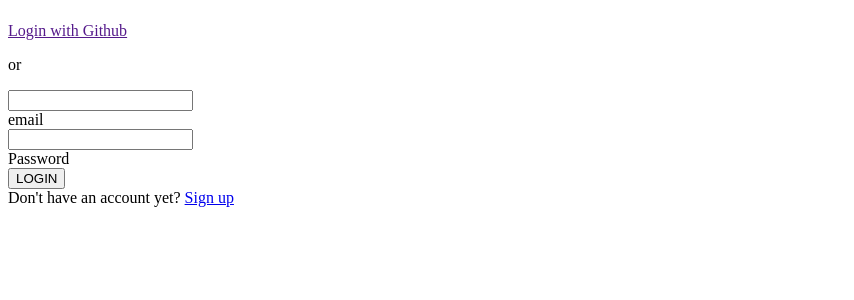
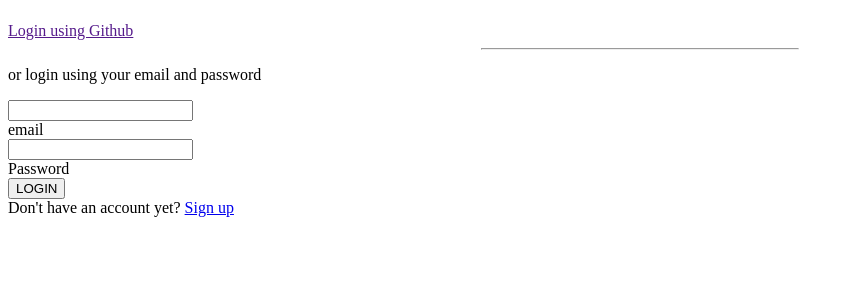
Before and after one commit to momotofu/Catalogger, a Flask app: template app/templates/login/login.html in a window 1280 px wide. Shown: the part 68-368 px from the top of the page, without its empty margins (0-854 px from the left). Run offline with Flask 2, Linux system fonts and the light colour scheme; the template is opened without the code that fills it: values that come from a table or form of the project are taken from there, others are empty.

Commit message:
styled github oauth button

```diff
--- a/app/templates/app.js
+++ b/app/templates/app.js
@@ -11,7 +11,7 @@ import * as $ from 'jquery'
 import 'bootstrap'
 import * as ko from 'knockout'
 import '@fortawesome/fontawesome'
-// import '@fortawesome/fontawesome-free-brands'
+import '@fortawesome/fontawesome-free-brands'
 import '@fortawesome/fontawesome-free-regular'
 import '@fortawesome/fontawesome-free-solid'
 
--- a/app/templates/login/login.html
+++ b/app/templates/login/login.html
@@ -28,11 +28,13 @@
         {{ message }}
       {% endfor %}
     </h5>
-    <div class="col-lg text-center">
-      <a href="" class="btn btn-social btn-github">
-         <span class="fa fa-github"></span> Login with Github
-       </a>
-       <p>or</p>
+    <div class="col-lg text-center mb-4">
+        <a href="" class="btn-social mb-3">
+          <i class="fab fa-github fa-lg"></i>
+          <span>Login using Github</span>
+         </a>
+       <hr style="width: 25%"/>
+       <p>or login using your email and password</p>
     </div>
     <div class="card mb-4">
       <form class="card-body card-body-form" enctype=multipart/form-data method="POST">
```
Also changed, not shown: app/templates/main.css (+45 -0 lines), 1 other file.
